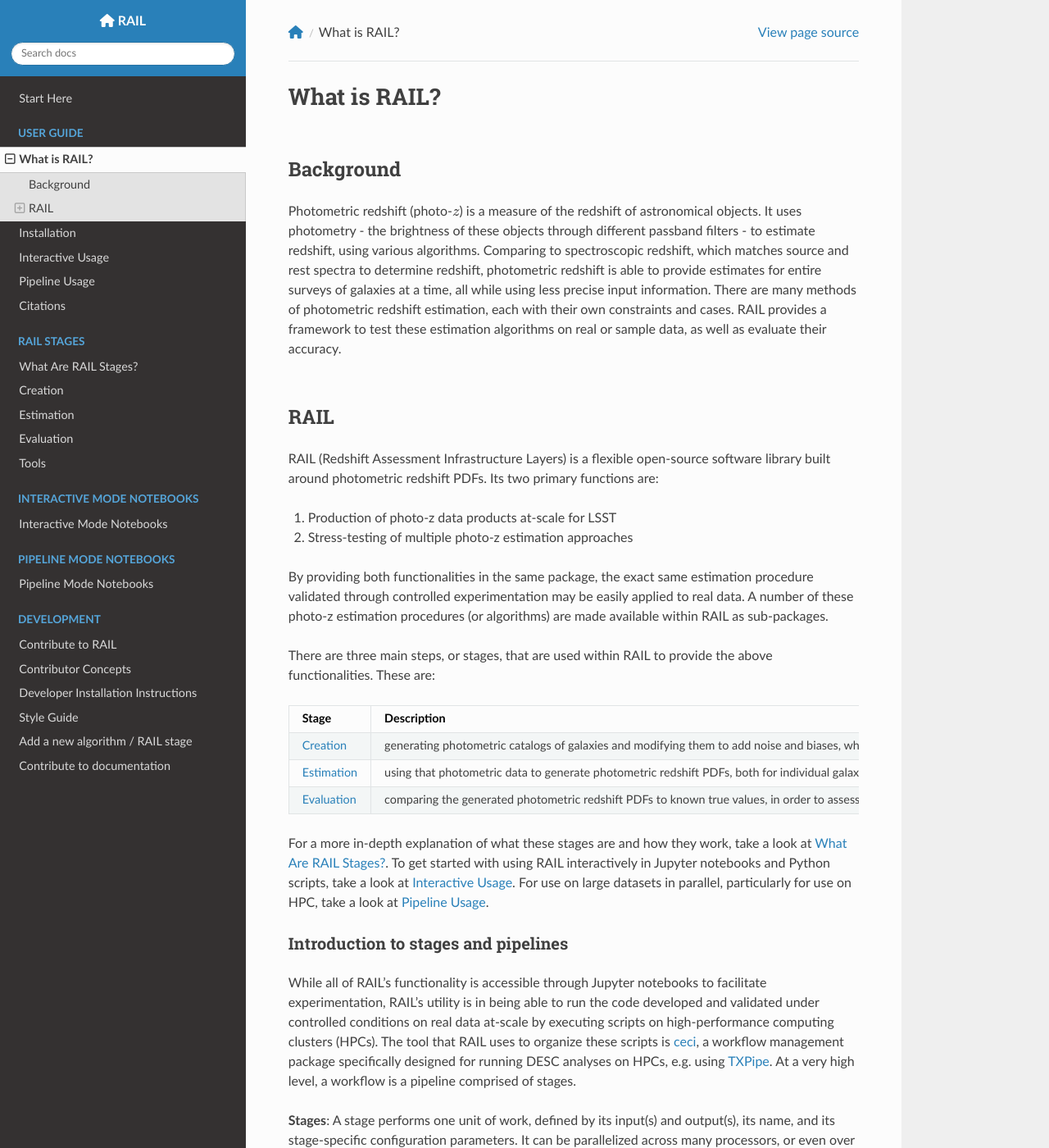
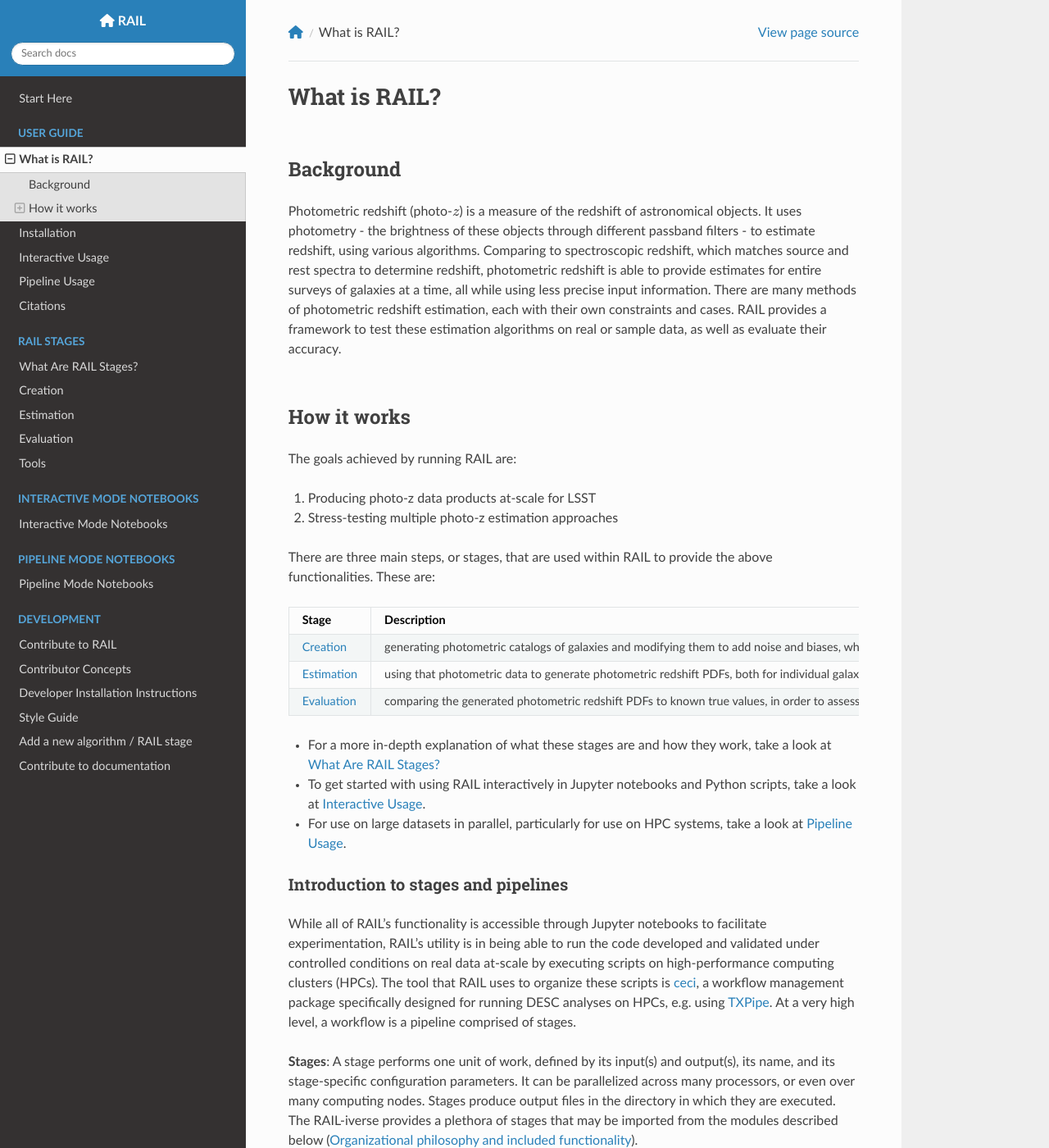
Before and after one commit to LSSTDESC/rail, a Sphinx documentation site: the page built from docs/source/user_guide/what_is_rail.rst, in a window 1280 px wide and 1400 px high. Shown: the whole window at 82% size. Built offline with Sphinx 7.4.7 and the Read the Docs theme 3.1.0, drawn with Linux system fonts in a browser that asks for light colours; nearby versions of some CDN libraries; pages that are not in the unit, such as notebooks, are missing from menus; the version number could not be read and is left out.

Commit message:
Doc changes

```diff
--- a/docs/source/user_guide/what_is_rail.rst
+++ b/docs/source/user_guide/what_is_rail.rst
@@ -20,20 +20,14 @@ with their own constraints and cases. RAIL provides a framework to test these
 estimation algorithms on real or sample data, as well as evaluate their
 accuracy.
 
-====
-RAIL
-====
+============
+How it works
+============
 
-RAIL (Redshift Assessment Infrastructure Layers) is a flexible open-source software
-library built around photometric redshift PDFs. Its two primary functions are:
+The goals achieved by running RAIL are:
 
-1. Production of photo-z data products at-scale for LSST
-2. Stress-testing of multiple photo-z estimation approaches
-
-By providing both functionalities in the same package, the exact same estimation
-procedure validated through controlled experimentation may be easily applied to
-real data. A number of these photo-z estimation procedures (or algorithms) are
-made available within RAIL as sub-packages.
+1. Producing photo-z data products at-scale for LSST
+2. Stress-testing multiple photo-z estimation approaches
 
 There are three main steps, or stages, that are used within RAIL to provide the
 above functionalities. These are:
@@ -51,11 +45,12 @@ above functionalities. These are:
 |                   | assess the performance of the estimation algorithm                                      |
 +-------------------+-----------------------------------------------------------------------------------------+
 
-For a more in-depth explanation of what these stages are and how they work,
-take a look at :ref:`What are RAIL stages?`. To get started with using RAIL
-interactively in Jupyter notebooks and Python scripts, take a look at
-:ref:`Interactive usage`. For use on large datasets in parallel, particularly
-for use on HPC, take a look at :ref:`Pipeline Usage`.
+* For a more in-depth explanation of what these stages are and how they work, take a
+  look at :ref:`What are RAIL stages?`
+* To get started with using RAIL interactively in Jupyter notebooks and Python scripts,
+  take a look at :ref:`Interactive usage`.
+* For use on large datasets in parallel, particularly for use on HPC systems, take a
+  look at :ref:`Pipeline Usage`.
 
 .. do we explain pipelines vs interactive usage quickly here as well?
 
```
Also changed, not shown: docs/source/rail_stages/what_are_rail_stages.rst (+5 -4 lines), docs/source/user_guide/interactive_usage.rst (+18 -22 lines).
